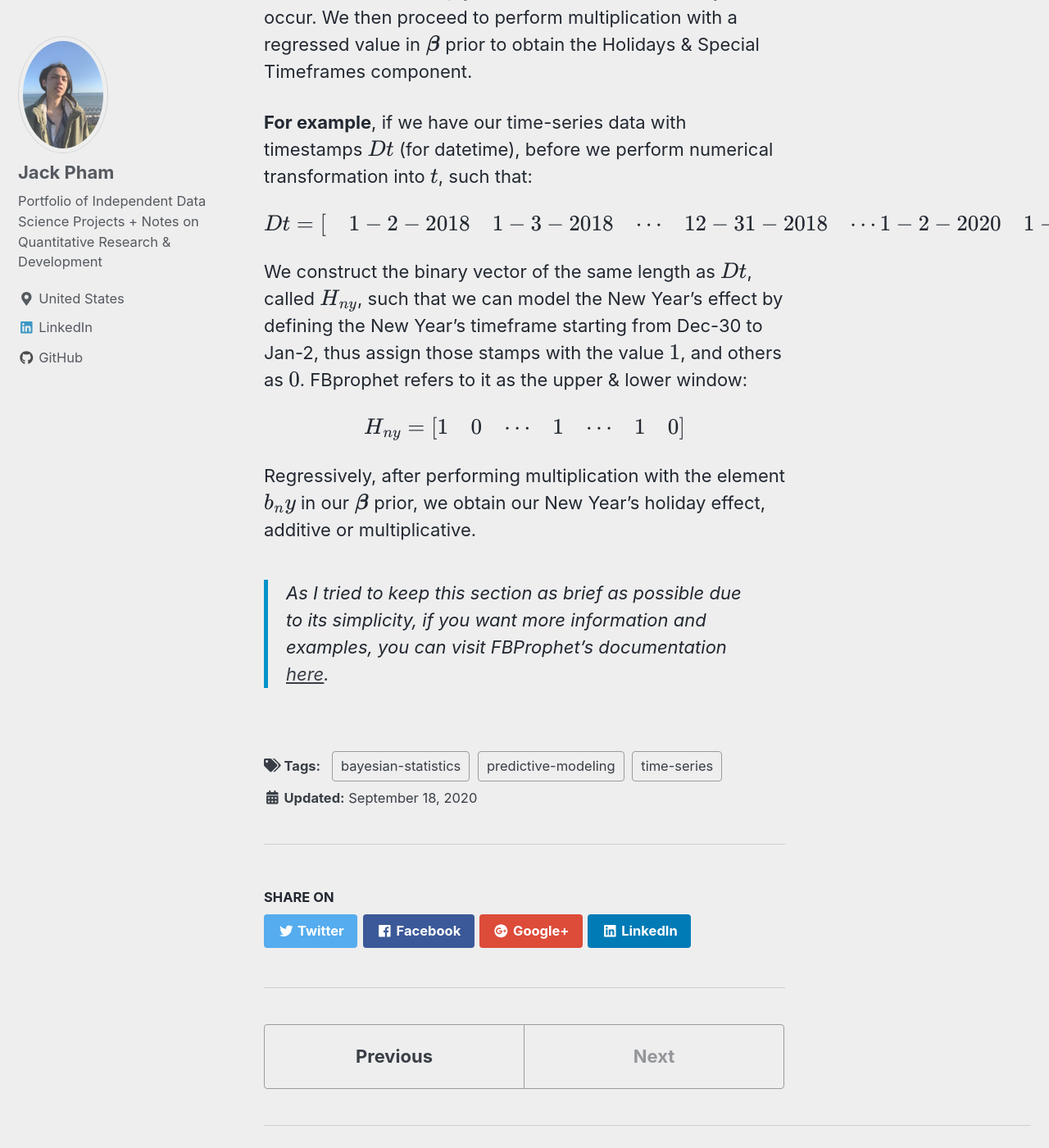
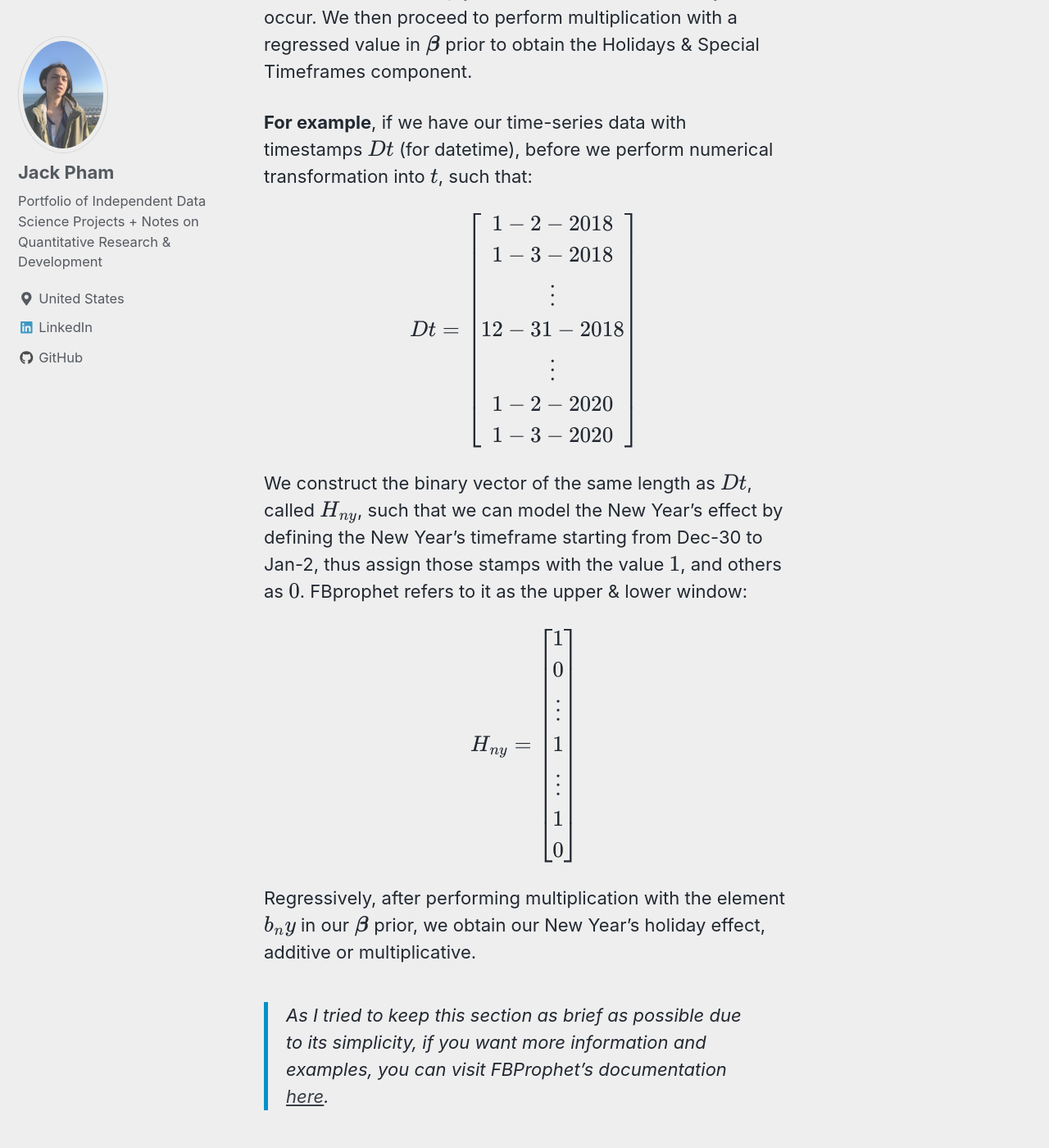
Before and after one commit to jp-quant/jp-quant.github.io, a Jekyll site: the page built from _posts/2020-09-18-fbprophet_bayesian_glm.md, in a window 1280 px wide and 1400 px high, scrolled down 24048 px. Shown: the whole window at 82% size. Built offline with Jekyll 4.4.1, drawn with Linux system fonts in a browser that asks for light colours; nearby versions of some CDN libraries; formulas are drawn with MathJax 3.

Commit message:
glm update

```diff
--- a/_posts/2020-09-18-fbprophet_bayesian_glm.md
+++ b/_posts/2020-09-18-fbprophet_bayesian_glm.md
@@ -392,11 +392,11 @@ Compare to Fourier Seasonality model above, modeling holidays (and special timef
 
 **For example**, if we have our time-series data with timestamps $$Dt$$ (for datetime), before we perform numerical transformation into $$t$$, such that:
 
-$$ Dt = \begin{bmatrix}& 1-2-2018 & 1-3-2018 &\cdots & 12-31-2018 & \cdots 1-2-2020 & 1-3-2020 \end{bmatrix}$$
+$$ Dt = \begin{bmatrix} 1-2-2018 \\ 1-3-2018 \\ \vdots \\ 12-31-2018 \\ \vdots \\ 1-2-2020 \\ 1-3-2020 \end{bmatrix}$$
 
 We construct the binary vector of the same length as $$Dt$$, called $$H_{ny}$$, such that we can model the New Year's effect by defining the New Year's timeframe starting from Dec-30 to Jan-2, thus assign those stamps with the value $$1$$, and others as $$0$$. FBprophet refers to it as the upper & lower window:
 
-$$ H_{ny} = \begin{bmatrix} 1 & 0 & \cdots & 1 &\cdots & 1 & 0 \end{bmatrix}$$
+$$ H_{ny} = \begin{bmatrix} 1 \\ 0 \\ \vdots \\ 1 \\ \vdots \\ 1 \\ 0 \end{bmatrix}$$
 
 Regressively, after performing multiplication with the element $$b_ny$$ in our $$\boldsymbol{\beta}$$ prior, we obtain our New Year's holiday effect, additive or multiplicative.
 
```
